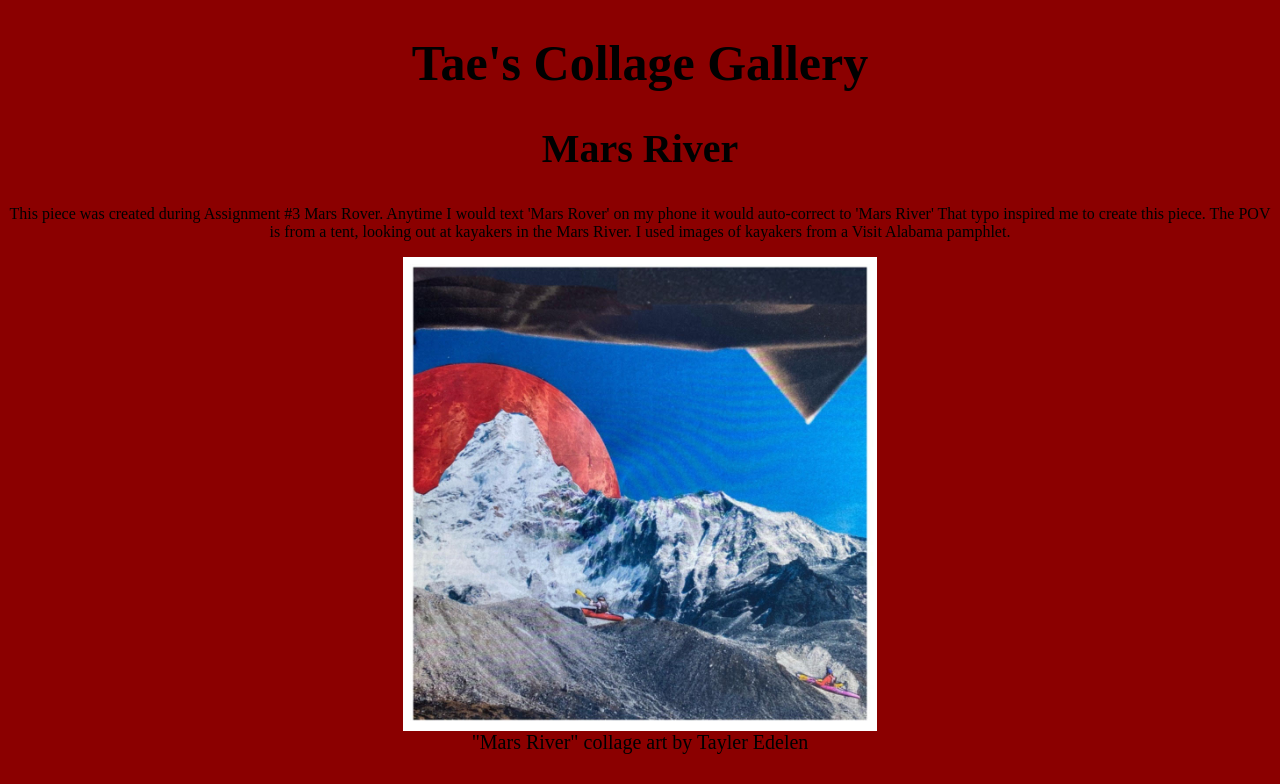
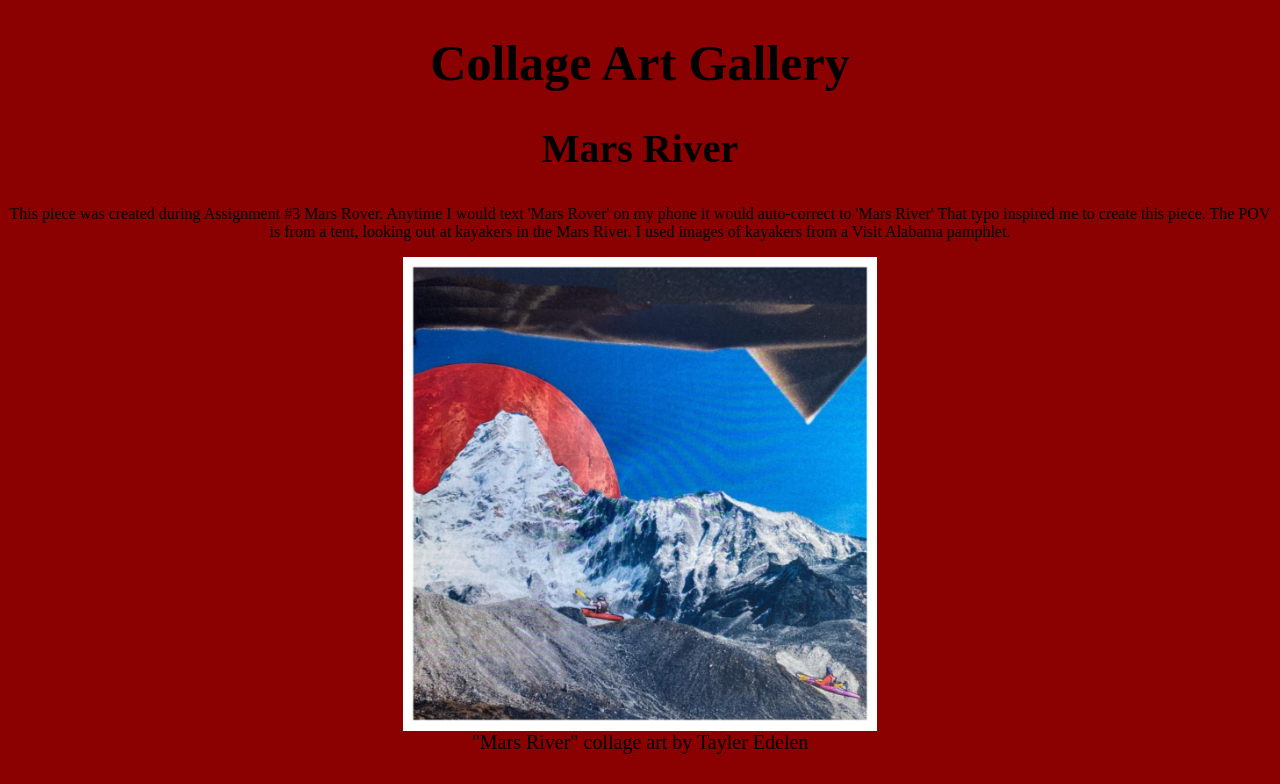
Before and after one commit to PT-Web-Dev-Jan-23/js-assignment-4-html-me-something-tayleredelen, a website: page index.html in a window 1280 px wide. Shown: the top 784 px of the page. Drawn offline with Linux system fonts and the light colour scheme.

Commit message:
h1 and title edited

```diff
--- a/index.html
+++ b/index.html
@@ -1,12 +1,12 @@
 <!DOCTYPE html>
 <html>
    <head>
-      <title>Tayler Edelen - Collage Gallery</title>
+      <title>Collage Art Gallery by Tayler Edelen</title>
       <link rel="stylesheet" href="styles.css">
    </head>
    <body>
       <header>
-         <h1>Tae's Collage Gallery</h1>
+         <h1>Collage Art Gallery</h1>
       </header>
       <main>
          <article>
```
